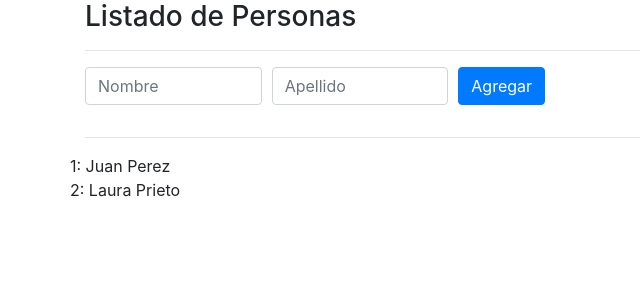
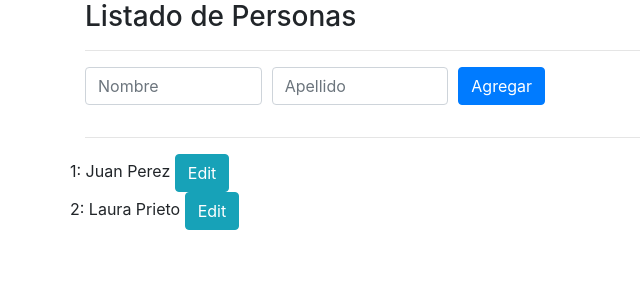
Before and after one commit to farenasl/studies, an Angular app in the folder Udemy/Angular/D0AEA2FJSHTMLCSS/listado-personas/: page / in a window 1280 px wide. Shown: the top 300 px of the page, without its empty margins (0-640 px from the left). Built offline with nearby package versions, Linux system fonts and the light colour scheme.

Commit message:
Component comunication using svcs

```diff
--- a/Udemy/Angular/D0AEA2FJSHTMLCSS/listado-personas/src/app/formulario/formulario.component.ts
+++ b/Udemy/Angular/D0AEA2FJSHTMLCSS/listado-personas/src/app/formulario/formulario.component.ts
@@ -12,7 +12,11 @@ export class FormularioComponent {
   @ViewChild('nombreInput') nameInput: ElementRef;
   @ViewChild('apellidoInput') lastnameInput: ElementRef;
 
-  constructor(private personasServices: PersonasService) {}
+  constructor(private personasServices: PersonasService) {
+    this.personasServices.saludarIdx.subscribe(
+      (indice: number) => alert("El índice es: " + (indice+1))
+    );
+  }
 
   onAgregarPersona() {
     if (this.nameInput.nativeElement.value && this.lastnameInput.nativeElement.value) {
--- a/Udemy/Angular/D0AEA2FJSHTMLCSS/listado-personas/src/app/persona/persona.component.html
+++ b/Udemy/Angular/D0AEA2FJSHTMLCSS/listado-personas/src/app/persona/persona.component.html
@@ -2,6 +2,8 @@
   <div class="col-xs-12">
     <div>
       {{index+1}}: {{p.nombre}} {{p.apellido}}
+      <button type="submit" class="btn btn-info"
+        (click)="saludar()"> Edit</button>
     </div>
   </div>
 </div>
--- a/Udemy/Angular/D0AEA2FJSHTMLCSS/listado-personas/src/app/persona/persona.component.ts
+++ b/Udemy/Angular/D0AEA2FJSHTMLCSS/listado-personas/src/app/persona/persona.component.ts
@@ -1,5 +1,6 @@
 import { Component, OnInit, Input } from '@angular/core';
 import { Persona } from '../persona.model';
+import { PersonasService } from '../personas.service';
 
 @Component({
   selector: 'app-persona',
@@ -9,8 +10,12 @@ import { Persona } from '../persona.model';
 export class PersonaComponent implements OnInit {
   @Input() p: Persona;
   @Input() index: number;
-  constructor() { }
+  constructor(private personaSvc: PersonasService) { }
 
   ngOnInit(): void {
   }
+
+  saludar() {
+    this.personaSvc.saludarIdx.emit(this.index);
+  }
 }
--- a/Udemy/Angular/D0AEA2FJSHTMLCSS/listado-personas/src/app/personas.service.ts
+++ b/Udemy/Angular/D0AEA2FJSHTMLCSS/listado-personas/src/app/personas.service.ts
@@ -1,12 +1,14 @@
 import { Persona } from './persona.model';
 import { LoggingService } from './LoggingService.service';
-import { Injectable } from '@angular/core';
+import { Injectable, EventEmitter } from '@angular/core';
 
 @Injectable()
 export class PersonasService {
   personas: Persona[] = [
     new Persona('Juan', 'Perez')
     , new Persona('Laura', 'Prieto')];
+
+  saludarIdx: EventEmitter<number> = new EventEmitter<number>();
 
   constructor(private logSvc: LoggingService) { }
 
```
